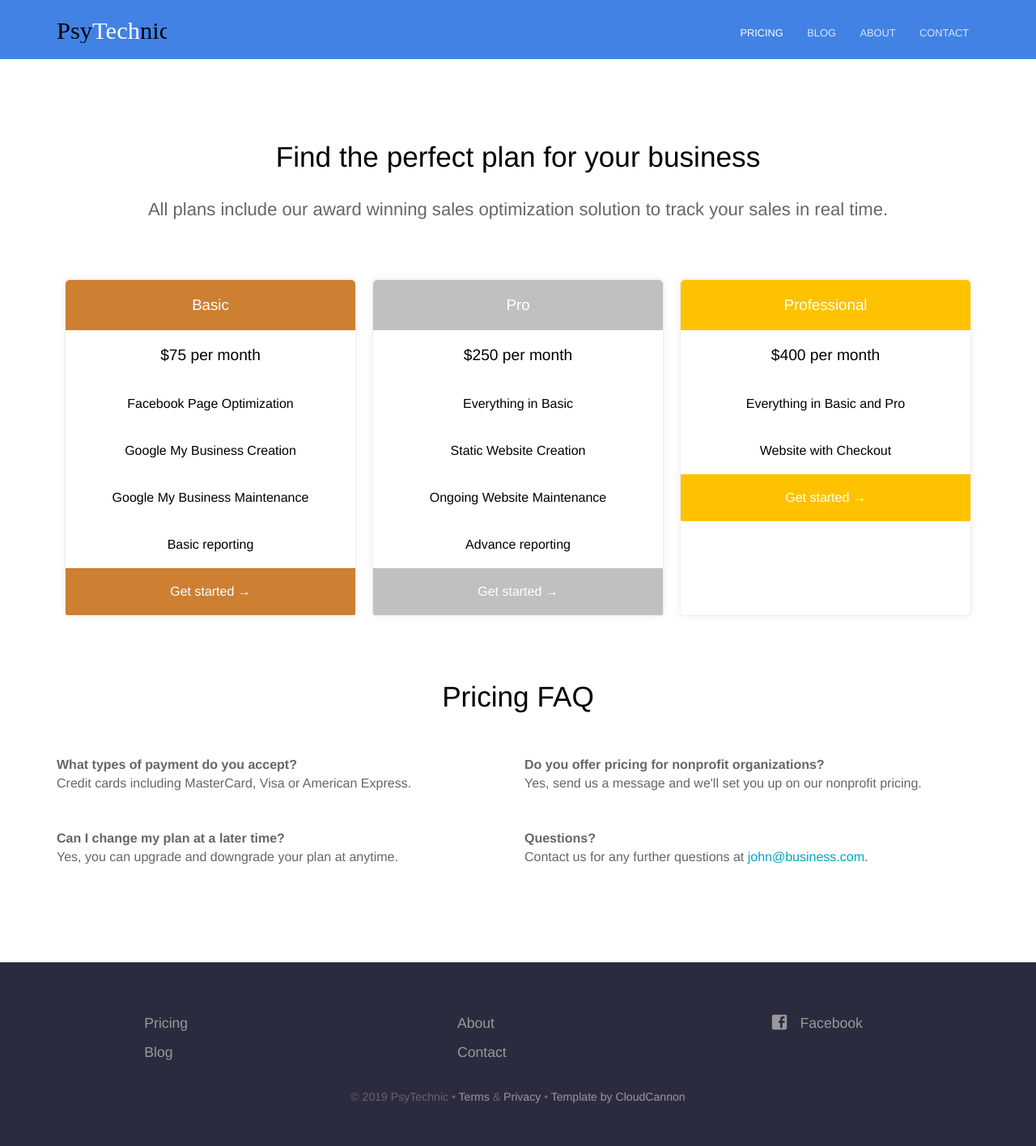
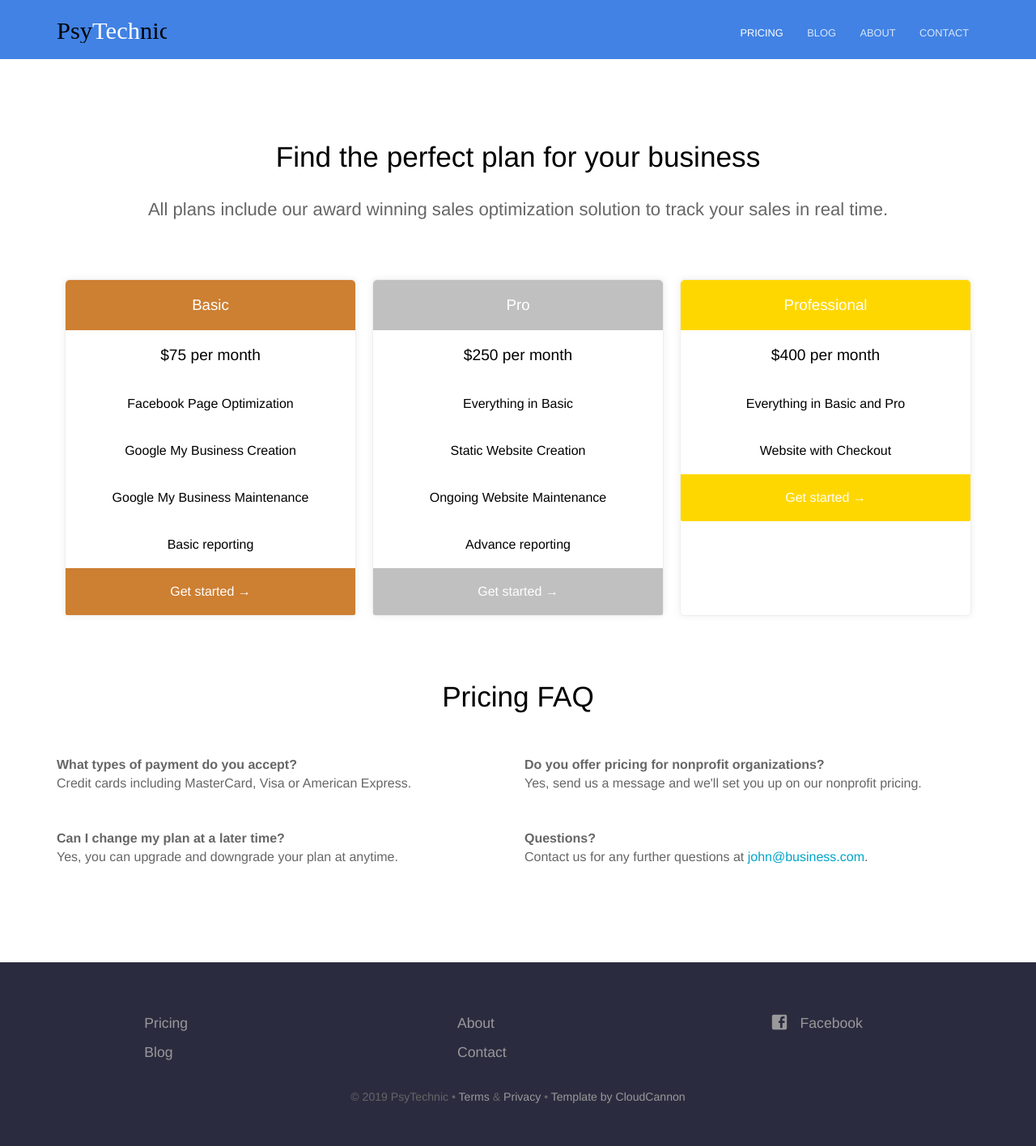
Before and after one commit to HaydenRKirk/HaydenRKirk.github.io, a Jekyll site: the page built from pricing.html, in a window 1280 px wide. Shown: the whole page at 81% size. Built offline with Jekyll 4.4.1, drawn with Linux system fonts in a browser that asks for light colours.

Commit message:
Update pricing.html

```diff
--- a/pricing.html
+++ b/pricing.html
@@ -36,7 +36,7 @@ pricing_table:
       link: http://mysite.com?plan=pro
       text: Get started
   - name: Professional
-    color: "#ffc200"
+    color: "#ffd700"
     features:
       - text: $400 per month
         highlight: true
```
